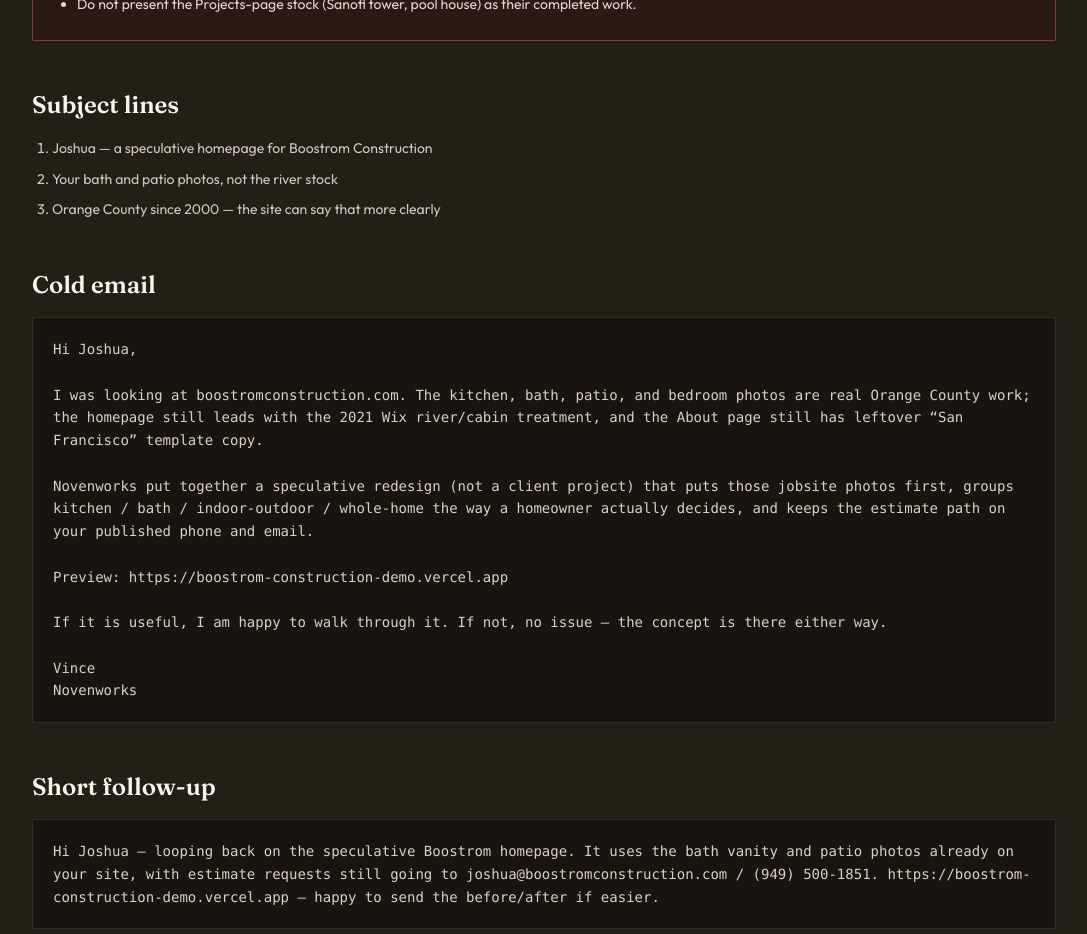
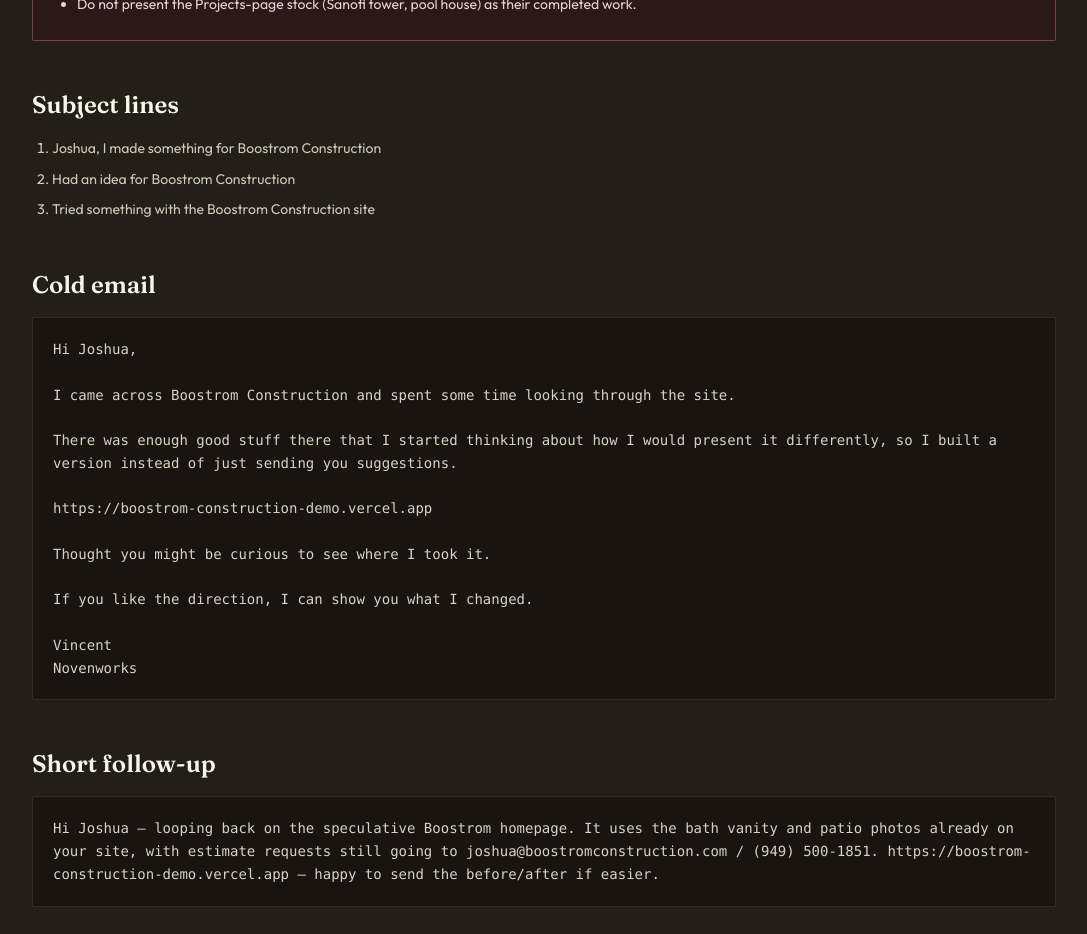
Before and after one commit to Novenworks/Boostrom-Construction-Demo, a Next.js app: page /outreach in a window 1280 px wide. Shown: the part 2040-2974 px from the top of the page, without its empty margins (96-1183 px from the left). Built offline with nearby package versions, Linux system fonts and the light colour scheme.

Commit message:
Humanize outreach email copy

```diff
--- a/app/outreach/page.tsx
+++ b/app/outreach/page.tsx
@@ -193,9 +193,9 @@
         <section className="space-y-4">
           <h2 className="font-display text-2xl font-semibold">Subject lines</h2>
           <ol className="list-decimal space-y-2 pl-5 text-sm leading-relaxed text-paper-100/85">
-            <li>Joshua — a speculative homepage for Boostrom Construction</li>
-            <li>Your bath and patio photos, not the river stock</li>
-            <li>Orange County since 2000 — the site can say that more clearly</li>
+            <li>Joshua, I made something for Boostrom Construction</li>
+            <li>Had an idea for Boostrom Construction</li>
+            <li>Tried something with the Boostrom Construction site</li>
           </ol>
         </section>
 
@@ -204,15 +204,17 @@
           <pre className="whitespace-pre-wrap rounded-sm border border-white/10 bg-black/30 p-5 text-sm leading-relaxed text-paper-100/90">
             {`Hi Joshua,
 
-I was looking at boostromconstruction.com. The kitchen, bath, patio, and bedroom photos are real Orange County work; the homepage still leads with the 2021 Wix river/cabin treatment, and the About page still has leftover “San Francisco” template copy.
+I came across Boostrom Construction and spent some time looking through the site.
 
-Novenworks put together a speculative redesign (not a client project) that puts those jobsite photos first, groups kitchen / bath / indoor-outdoor / whole-home the way a homeowner actually decides, and keeps the estimate path on your published phone and email.
+There was enough good stuff there that I started thinking about how I would present it differently, so I built a version instead of just sending you suggestions.
 
-Preview: ${site.deployedUrl}
+https://boostrom-construction-demo.vercel.app
 
-If it is useful, I am happy to walk through it. If not, no issue — the concept is there either way.
+Thought you might be curious to see where I took it.
 
-Vince
+If you like the direction, I can show you what I changed.
+
+Vincent
 Novenworks`}
           </pre>
         </section>
```
